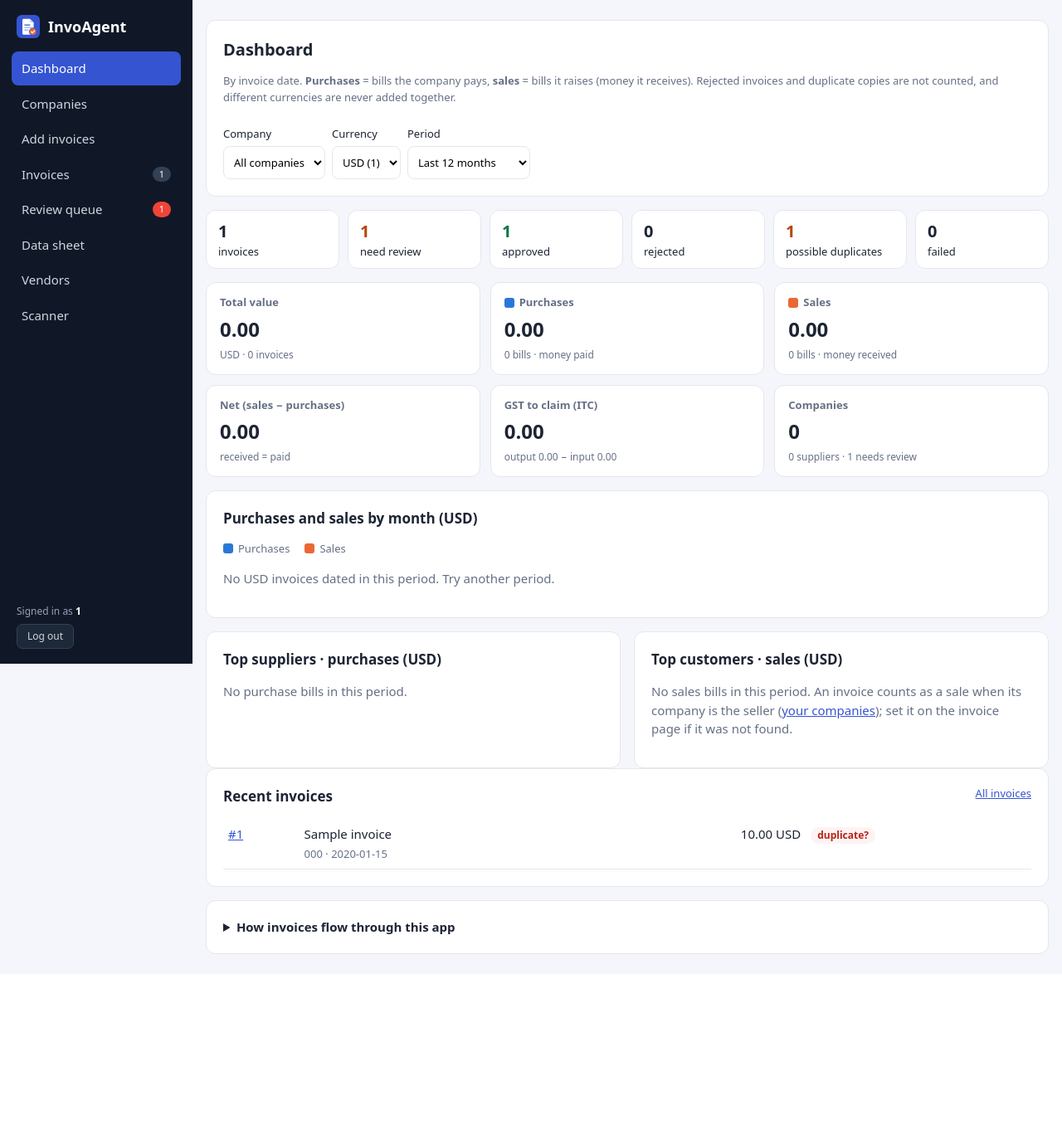
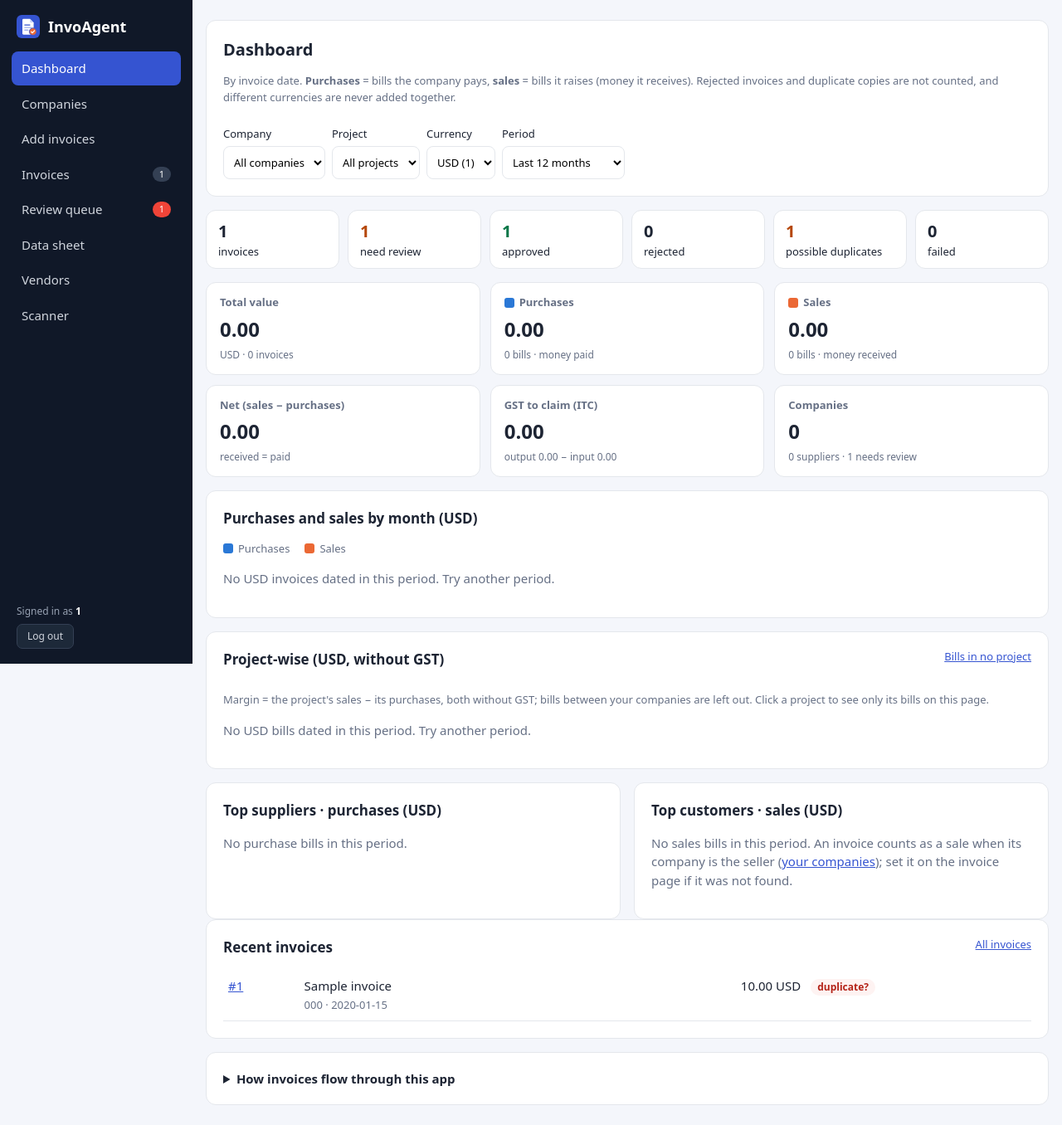
Before and after one commit to amit-sharma-ds/InvoAgent, a Flask app: page /dashboard in a window 1280 px wide. Shown: the whole page at 83% size. Before the commit the page ends 1150 px from the top, so only its background shows below. Run offline with Flask 3, Linux system fonts and the light colour scheme; the visitor is signed in with stand-in values (Sample User, id 1); tables that the repository leaves empty hold one stand-in row (values such as "Sample post"); some libraries are stand-ins or nearby versions.

Commit message:
Projects: bills in a project, each project's sales, purchases and margin without GST
A bill can be put in a project (a person sets it: a project is not printed on the bill): on the Add
invoices page for the whole upload (offered again next time), on the invoice page next to the company
and side, or for the bills selected in the Invoices list (Set project). One project can run in several
of your companies. New column / field `project` in SQLite (added to older databases) and MongoDB (index),
in the table, the exports and the filters (company, project) of the lists and the Data sheet.

Dashboard: a Project filter (all, one project, no project: every figure of the page is then that
project's) and a Project-wise part: purchases and sales bars and a table with bills, sales, purchases,
margin and margin %, all without GST (total - GST; a bill whose GST was not found counts with its whole
total and the table says so). A click on a project shows only its bills.

All companies together: a bill from one of your companies to another is left out of the totals, the
month chart, the top suppliers / customers and the project margins (that money stays inside the group;
the page says how many). So a project bought by one company and sold through the other has the client's
payment minus the outside suppliers' bills as its margin. Each company's own books still count the bill
as the seller's sale and the buyer's purchase, and the company-wise bars show each folder as before.

Tests: project margins across two companies, the store (both stores, MongoDB parity checks extended),
the app (upload, invoice page, list, dashboard, CSV).

Co-Authored-By: Claude Opus 5.5 <noreply@anthropic.com>

```diff
--- a/app.py
+++ b/app.py
@@ -32,9 +32,9 @@ from flask import (Flask, Response, abort, flash, jsonify, redirect, render_temp
                    send_file, session, url_for)
 
 from invoice_parser import auth, config, fast_ocr, file_view
-from invoice_parser.companies import (ENTRY_TYPES, NO_COMPANY, clean_company, company_gstins,
-                                      file_without_company, folders, names_company, own_companies_text,
-                                      parse_own_companies, side_of, side_seen_by, with_sides)
+from invoice_parser.companies import (ENTRY_TYPES, NO_COMPANY, NO_PROJECT, clean_company, clean_project,
+                                      company_gstins, file_without_company, folders, names_company,
+                                      own_companies_text, parse_own_companies, side_of, side_seen_by, with_sides)
 from invoice_parser.settings import load_settings, save_settings
 from invoice_parser.exporting import build_xlsx, to_csv
 from invoice_parser.pipeline import get_parser
@@ -180,8 +180,10 @@ def inject_layout():
             "back_url": back_url(), "current_user": session.get("user"), "db_error": config.MONGODB_ERROR,
             "company_names": lambda: store().company_names(),  # called only by the pages that list them
             "own_company_names": lambda: [f["name"] for f in store().own_companies()],
+            "project_names": lambda: store().project_names(),
             "view_company": _view_company(),
-            "current_company": session.get("company", ""), "NO_COMPANY": NO_COMPANY}
+            "current_company": session.get("company", ""), "current_project": session.get("project", ""),
+            "NO_COMPANY": NO_COMPANY, "NO_PROJECT": NO_PROJECT}
 
 
 def _view_company():
@@ -220,6 +222,7 @@ def _filters():
         "batch_id": request.args.get("batch", type=int),
         "review_status": request.args.get("rstatus") or None,
         "company": request.args.get("company") or None,
+        "project": request.args.get("project") or None,
     }
 
 
@@ -236,6 +239,20 @@ def _remember_company():
     company = _chosen_company(request.form.get("company"))
     session["company"] = company or ""
     return company
+
+
+def _chosen_project(value):
+    """A project typed in a form; the known spelling when it differs only in case. None: no project."""
+    return clean_project(value, store().project_names())
+
+
+def _remember_project():
+    """The project field of an upload form: used for this upload and offered next time. Empty: no project."""
+    if "project" not in request.form:
+        return clean_project(session.get("project"))
+    project = _chosen_project(request.form.get("project"))
+    session["project"] = project or ""
+    return project
 
 
 def _render_result(result, invoice=None):
@@ -277,9 +294,9 @@ def _expand_uploads(uploads):
     return files, skipped
 
 
-def _store_and_process(name, data, company=None):
+def _store_and_process(name, data, company=None, project=None):
     """Save one file and parse it right away. Returns (invoice_id, is_new)."""
-    invoice_id, is_new = store().add_file(name, data, queue=False, company=company)
+    invoice_id, is_new = store().add_file(name, data, queue=False, company=company, project=project)
     if is_new:
         worker().process_now(invoice_id)
     return invoice_id, is_new
@@ -312,7 +329,7 @@ def _after_upload(url, message=None):
 def upload():
     uploads = request.files.getlist("files") + request.files.getlist("file")
     has_zip = any(u.filename and u.filename.lower().endswith(".zip") for u in uploads)
-    company = _remember_company()
+    company, project = _remember_company(), _remember_project()
     files, skipped = _expand_uploads(uploads)
     if not files:
         if skipped:
@@ -320,15 +337,16 @@ def upload():
         return _after_upload(url_for("upload_page"), "Choose a PDF, an image or a ZIP file.")
 
     if len(files) == 1 and not has_zip:  # single invoice: process now and show the result
-        invoice_id, is_new = _store_and_process(*files[0], company=company)
+        invoice_id, is_new = _store_and_process(*files[0], company=company, project=project)
         return _after_upload(url_for("invoice_detail", invoice_id=invoice_id),
                              None if is_new else "This exact file was processed before. Showing the saved result.")
 
     batch_id = store().create_batch(f"Upload of {len(files)} files, {datetime.now():%d %b %Y %H:%M}")
     duplicates = sum(1 for name, data in files
-                     if not store().add_file(name, data, batch_id=batch_id, company=company)[1])
+                     if not store().add_file(name, data, batch_id=batch_id, company=company, project=project)[1])
     worker().notify()
-    note = f"{len(files) - duplicates} files queued for processing" + (f" in {company}." if company else ".")
+    note = (f"{len(files) - duplicates} files queued for processing" + (f" in {company}" if company else "")
+            + (f", project {project}." if project else "."))
     if duplicates:
         note += f" {duplicates} were already in the database and were skipped."
     if skipped:
@@ -341,7 +359,8 @@ def invoices():
     filters = _filters()
     page = max(1, request.args.get("page", 1, type=int))
     total, rows = store().search(**filters, limit=PAGE_SIZE, offset=(page - 1) * PAGE_SIZE)
-    return render_template("invoices.html", companies=store().company_names(), rows=rows, columns=TABLE_COLUMNS, total=total, page=page,
+    return render_template("invoices.html", companies=store().company_names(), projects=store().project_names(),
+                           rows=rows, columns=TABLE_COLUMNS, total=total, page=page,
                            pages=max(1, -(-total // PAGE_SIZE)), filters=filters, stats=store().stats(),
                            statuses=STATUSES, review_statuses=REVIEW_STATUSES, money_columns=MONEY_COLUMNS)
 
@@ -391,15 +410,16 @@ def _nice_max(value):
 
 @app.get("/dashboard")
 def dashboard():
-    """Debit (purchases) and credit (sales) by month and by company, GST, top suppliers and customers,
-    for one currency, one period and all or one company."""
+    """Debit (purchases) and credit (sales) by month, by company and by project, GST, top suppliers and
+    customers, for one currency, one period, all or one company and all or one project."""
     company = request.args.get("company", _view_company() or "")  # the books chosen in the sidebar, by default
     data = store().dashboard(currency=request.args.get("currency"), period=request.args.get("period", "12m"),
-                             company=company or None)
+                             company=company or None, project=request.args.get("project") or None)
     data["axis_max"] = _nice_max(max((max(b["debit"], b["credit"]) for b in data["buckets"]), default=0))
     data["vendor_max"] = max((v["total"] or 0 for v in data["vendors"]), default=0) or 1
     data["customer_max"] = max((v["total"] or 0 for v in data["customers"]), default=0) or 1
     data["company_max"] = max((max(c["debit"], c["credit"]) for c in data["company_rows"]), default=0) or 1
+    data["project_max"] = max((max(p["purchases"], p["sales"]) for p in data["project_rows"]), default=0) or 1
     return render_template("dashboard.html", d=data, ov=store().overview(), periods=[("12m", "Last 12 months"),
                            ("fy", "This financial year"), ("lfy", "Last financial year"), ("all", "All years")])
 
@@ -429,9 +449,9 @@ def invoice_detail(invoice_id):
 
 @app.post("/invoices/<int:invoice_id>/company")
 def set_invoice_company(invoice_id):
-    """Move one invoice to another company and / or set its side (purchase or sale). A side left as it
-    was shown stays as it was (found from the bill again for another company); a side changed by hand is
-    kept, unless it is what the bill shows anyway."""
+    """Move one invoice to another company and / or set its side (purchase or sale) and its project. A side
+    left as it was shown stays as it was (found from the bill again for another company); a side changed
+    by hand is kept, unless it is what the bill shows anyway."""
     row = store().get(invoice_id)
     if row is None:
         abort(404)
@@ -447,8 +467,26 @@ def set_invoice_company(invoice_id):
         if side_of({**row, "company": company, "entry_type": None}, gstin) == entry_type:
             entry_type = None
     store().set_company([invoice_id], company, entry_type)
-    flash(f"Invoice #{invoice_id} is in {company or 'no company'}.")
+    message = f"Invoice #{invoice_id} is in {company or 'no company'}"
+    if "project" in request.form:
+        project = _chosen_project(request.form.get("project"))
+        store().set_project([invoice_id], project)
+        message += f", project {project}" if project else ", no project"
+    flash(message + ".")
     return redirect(url_for("invoice_detail", invoice_id=invoice_id))
+
+
+@app.post("/invoices/project")
+def set_invoices_project():
+    """Put the invoices selected in the list in a project (empty: take them out of their project)."""
+    ids = [int(i) for i in request.form.getlist("ids") if i.isdigit()]
+    if not ids:
+        return _back_to("invoices", "Select one or more invoices to put in a project.")
+    project = _chosen_project(request.form.get("project"))
+    n = store().set_project(ids, project)
+    flash(f"{n} invoice{'s' if n != 1 else ''} " + (f"put in project {project}." if project
+                                                     else "taken out of their project."))
+    return redirect(back_url())
 
 
 @app.post("/invoices/move")
--- a/static/app.js
+++ b/static/app.js
@@ -198,15 +198,19 @@
   }, true);
 })();
 
-// Invoices list: "Move selected" sends the picked rows to a company (no delete question for it).
+// Invoices list: "Move selected" sends the picked rows to a company, "Set project" puts them in a project
+// (no delete question for either).
 (function () {
-  const moveBtn = document.getElementById("bulk-move-btn");
-  if (!moveBtn) return;
+  const buttons = [[document.getElementById("bulk-move-btn"), "Move selected"],
+                   [document.getElementById("bulk-project-btn"), "Set project"]].filter(([btn]) => btn);
+  if (!buttons.length) return;
   const picks = () => [...document.querySelectorAll('input[name="ids"][form="bulk-delete"]')];
   const refresh = () => {
     const n = picks().filter((c) => c.checked).length;
-    moveBtn.disabled = n === 0;
-    moveBtn.textContent = n ? `Move selected (${n})` : "Move selected";
+    for (const [btn, text] of buttons) {
+      btn.disabled = n === 0;
+      btn.textContent = n ? `${text} (${n})` : text;
+    }
   };
   document.addEventListener("change", (e) => { if (e.target.matches('input[name="ids"], #pick-all')) refresh(); });
   refresh();
@@ -419,6 +423,8 @@
     send.textContent = "Preparing photos...";
     const data = new FormData();
     data.append("company", company ? company.value : "");
+    const project = $("upload-project");
+    if (project) data.append("project", project.value);
     for (const it of items) {
       let file = it.file;
       if (window.invoagentShrinkPhoto) {
--- a/templates/dashboard.html
+++ b/templates/dashboard.html
@@ -11,7 +11,8 @@
 <section class="card">
   <div class="result-head">
     <div>
-      <h1>Dashboard{% if d.company == NO_COMPANY %} · No company{% elif d.company %} · {{ d.company }}{% endif %}</h1>
+      <h1>Dashboard{% if d.company == NO_COMPANY %} · No company{% elif d.company %} · {{ d.company }}{% endif %}
+        {%- if d.project == NO_PROJECT %} · No project{% elif d.project %} · {{ d.project }}{% endif %}</h1>
       <p class="muted small">By invoice date. <strong>Purchases</strong> = bills the company pays,
         <strong>sales</strong> = bills it raises (money it receives). Rejected invoices and duplicate copies are not
         counted, and different currencies are never added together.
@@ -23,6 +24,11 @@
         {% if d.company and d.company != NO_COMPANY %}
           {% if d.company_gstin %}{{ d.company }}'s own GSTIN, found from its invoices: {{ d.company_gstin }}.{% endif %}
           <a href="{{ url_for('invoices', company=d.company) }}">Open its folder</a>
+        {% endif %}
+        {% if d.internal %}
+          <br>{{ d.internal }} bill{{ 's' if d.internal != 1 }} from one of your companies to another
+          {{ 'are' if d.internal != 1 else 'is' }} left out of these totals: that money stays inside your group.
+          Each company's own books still count {{ 'them' if d.internal != 1 else 'it' }} (choose the company above).
         {% endif %}</p>
     </div>
     {% if d.currencies or d.companies %}
@@ -34,6 +40,15 @@
           {% if d.has_unassigned %}<option value="{{ NO_COMPANY }}" {% if d.company == NO_COMPANY %}selected{% endif %}>No company</option>{% endif %}
         </select>
       </label>
+      {% if d.projects or d.project %}
+      <label class="small">Project
+        <select name="project" data-autosubmit>
+          <option value="">All projects</option>
+          {% for p in d.projects %}<option value="{{ p }}" {% if p == d.project %}selected{% endif %}>{{ p }}</option>{% endfor %}
+          <option value="{{ NO_PROJECT }}" {% if d.project == NO_PROJECT %}selected{% endif %}>No project</option>
+        </select>
+      </label>
+      {% endif %}
       {% if d.currencies %}
       <label class="small">Currency
         <select name="currency" data-autosubmit>
@@ -197,6 +212,59 @@
 </section>
 {% endif %}
 
+{% if d.projects %}
+<section class="card viz" id="projects">
+  <div class="result-head">
+    <h2>Project-wise ({{ cur }}, without GST)</h2>
+    <a class="small" href="{{ url_for('invoices', project=NO_PROJECT) }}">Bills in no project</a>
+  </div>
+  <p class="muted small">Margin = the project's sales − its purchases, both without GST{% if not d.company %};
+    bills between your companies are left out{% endif %}. Click a project to see only its bills on this page.</p>
+  {% if d.project_rows %}
+  <ul class="viz-legend">
+    <li><span class="swatch debit"></span>Purchases</li>
+    <li><span class="swatch credit"></span>Sales</li>
+  </ul>
+  <ul class="hbars">
+    {% for p in d.project_rows %}
+      <li data-href="{{ url_with('dashboard', project=p.name or NO_PROJECT) }}" tabindex="0"
+          title="{{ p.name or 'No project' }}: purchases {{ p.purchases | amount(cur) }}, sales {{ p.sales | amount(cur) }} {{ cur }} without GST in {{ p.invoices }} bill{{ 's' if p.invoices != 1 }}">
+        <span class="hbar-name">{{ p.name or 'No project' }}</span>
+        <span class="hbar-track pair">
+          <span class="hbar debit{% if not p.purchases %} zero{% endif %}" style="width: {{ pct(p.purchases, d.project_max) }}%"></span>
+          <span class="hbar credit{% if not p.sales %} zero{% endif %}" style="width: {{ pct(p.sales, d.project_max) }}%"></span>
+        </span>
+        <span class="hbar-value pair"><span><i class="swatch debit"></i> {{ p.purchases | amount(cur) }}</span>
+          <span><i class="swatch credit"></i> {{ p.sales | amount(cur) }}</span></span>
+      </li>
+    {% endfor %}
+  </ul>
+  <div class="table-wrap"><table class="kv">
+    <thead><tr><th>Project</th><th class="num">Bills</th><th class="num">Sales</th><th class="num">Purchases</th>
+      <th class="num">Margin</th><th class="num">Margin&nbsp;%</th></tr></thead>
+    <tbody>
+      {% for p in d.project_rows %}<tr data-href="{{ url_with('dashboard', project=p.name or NO_PROJECT) }}">
+        <td>{{ p.name or 'No project' }}{% if p.no_tax %}<br><span class="muted small">GST not found on {{ p.no_tax }}
+          bill{{ 's' if p.no_tax != 1 }}: the whole total is counted</span>{% endif %}</td>
+        <td class="num">{{ p.invoices }}</td>
+        <td class="num">{{ p.sales | amount(cur) }}</td><td class="num">{{ p.purchases | amount(cur) }}</td>
+        <td class="num">{% if p.name %}{{ p.margin | amount(cur) }}{% if p.margin < 0 %} <span class="badge low">loss</span>{% endif %}{% else %}–{% endif %}</td>
+        <td class="num">{% if p.name and p.margin_pct is not none %}{{ p.margin_pct }}%{% else %}–{% endif %}</td></tr>{% endfor %}
+    </tbody>
+  </table></div>
+  {% else %}
+    <p class="muted">No {{ cur }} bills dated in this period. Try another period.</p>
+  {% endif %}
+</section>
+{% else %}
+<section class="card" id="projects">
+  <h2>Project-wise</h2>
+  <p class="muted small">No bill is in a project yet. Put bills in a project (on the Add invoices page, on an
+    invoice's page, or select bills in the <a href="{{ url_for('invoices') }}">Invoices</a> list) to see each
+    project's sales, purchases and margin here.</p>
+</section>
+{% endif %}
+
 <section class="dash-pair">
   <div class="card viz">
     <h2>Top suppliers · purchases ({{ cur }})</h2>
--- a/templates/result.html
+++ b/templates/result.html
@@ -1,5 +1,5 @@
 {% extends "base.html" %}
-{% from "_company.html" import company_input with context %}
+{% from "_company.html" import company_input, project_input with context %}
 
 {% macro badge(conf) -%}
 <span class="badge {% if conf >= 0.8 %}good{% elif conf >= 0.5 %}mid{% else %}low{% endif %}">{{ (conf * 100) | round | int }}%</span>
@@ -72,8 +72,12 @@
           <option value="sale" {% if counts_as == 'sale' %}selected{% endif %}>Sale (money received)</option>
         </select>
       </label>
+      <label>Project
+        {{ project_input(invoice.project, id='invoice-project') }}
+      </label>
       <button class="btn secondary" type="submit">Save</button>
       {% if invoice.company %}<a class="small" href="{{ url_for('invoices', company=invoice.company) }}">Open folder</a>{% endif %}
+      {% if invoice.project %}<a class="small" href="{{ url_for('dashboard', project=invoice.project, period='all') }}">Project figures</a>{% endif %}
     </form>
     {% if invoice.viewed_side %}
       <p class="small viewed-side">In the books of <strong>{{ view_company }}</strong> this bill is a
```
Also changed, not shown: invoice_parser/companies.py (+84 -13 lines), invoice_parser/mongo_store.py (+31 -15 lines), invoice_parser/storage.py (+48 -25 lines), templates/_company.html (+6 -1 lines), templates/invoices.html (+12 -2 lines), templates/upload.html (+6 -1 lines), tests/test_app.py (+42 -0 lines), tests/test_companies.py (+51 -4 lines), tests/test_storage.py (+29 -2 lines), README.md.
